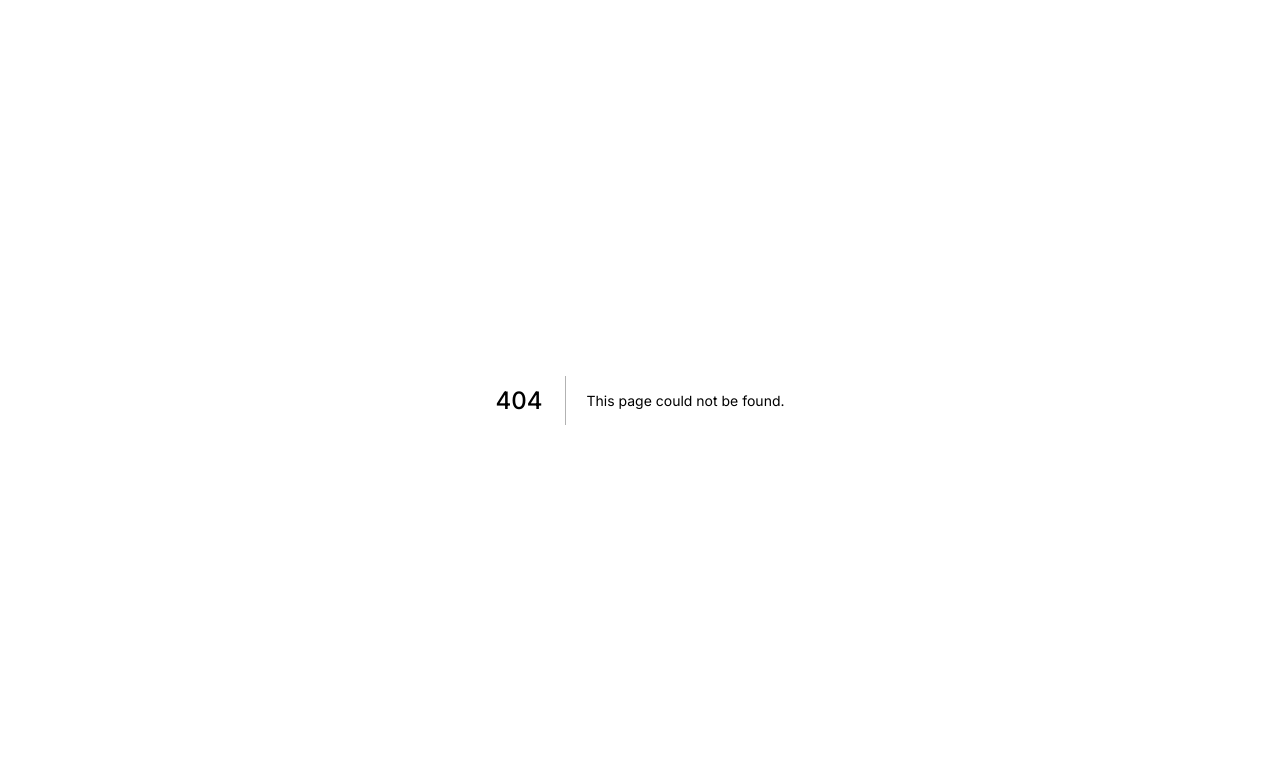
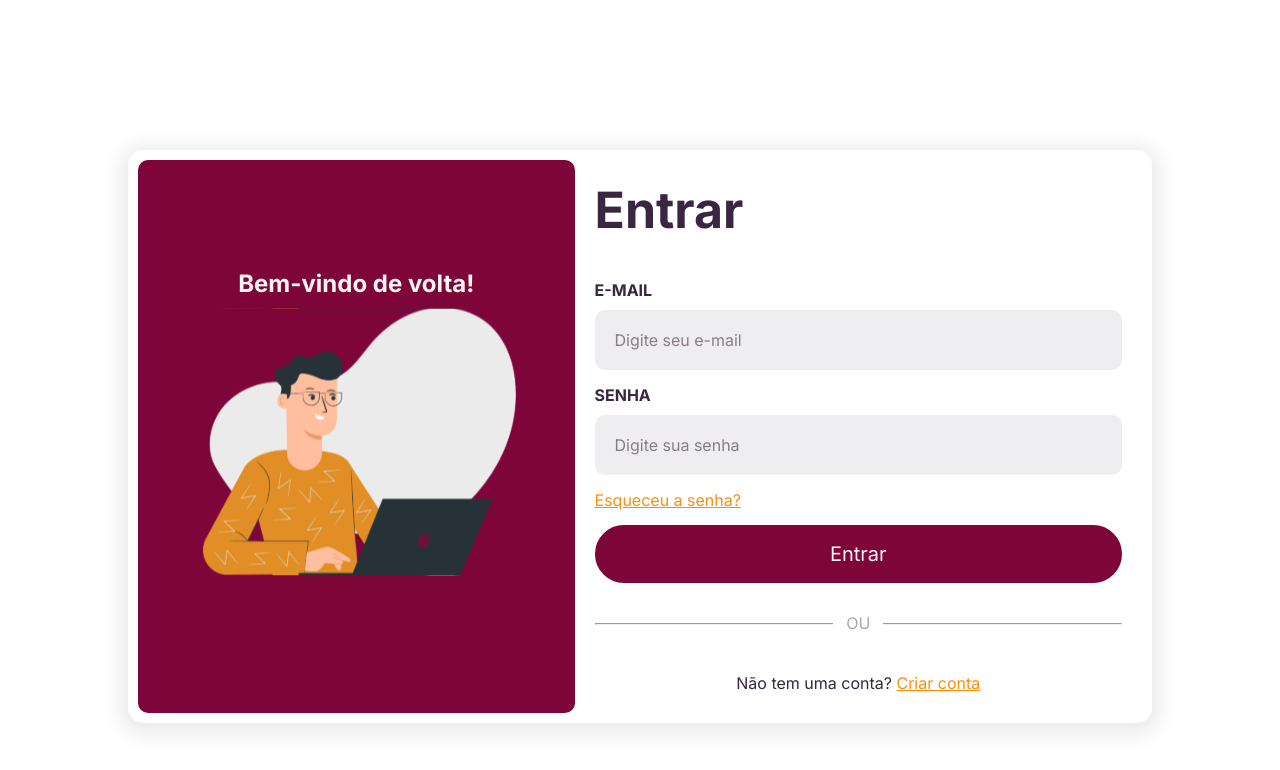
Before and after one commit to MPCGomes/logumrh, a Next.js app in the folder frontend-web/: page /login in a window 1280 px wide. Before the commit this address had no page. Shown: the top 770 px of the page. Built offline with nearby package versions, Linux system fonts and the light colour scheme.

Commit message:
feat: login page

```diff
--- /dev/null
+++ b/frontend-web/app/login/page.module.scss
@@ -0,0 +1,76 @@
+@import '../../styles/variables';
+
+.login{
+  padding: 150px 0;
+}
+
+.loginContainer{
+  margin: auto;
+  max-width: 1024px;
+  width: 100%;
+  box-shadow: 0 4px 20px 8px rgba(0, 0, 0, 0.082) ;
+  padding: 10px;
+  border-radius: 15px;
+
+  @media (min-width: 1024px) {
+    display: grid;
+    grid-template-columns: 1fr 1.3fr;
+  }
+}
+
+.leftSide{
+  display: none;
+
+  @media (min-width: 1024px) {
+    display: block;
+    background-color: var(--primary-color);
+    border-radius: 10px;
+    text-align: center;
+
+    p{
+      color: var(--background-color);
+      font-weight: bold;
+      font-size: $fs-500;
+      margin-top: 25%;
+      margin-bottom: 10px;
+    }
+  }
+}
+
+.rightSide{
+  color: var(--text-color);
+  display: flex;
+  flex-direction: column;
+  gap: 40px;
+  padding: 20px;
+
+  h3{
+    font-size: $fs-800;
+  }
+
+  p{
+    text-align: center;
+  }
+}
+
+.inputContainer{
+  display: flex;
+  flex-direction: column;
+  gap: 15px;
+}
+
+.link{
+  color: var(--accent-color);
+  text-decoration: underline;
+}
+
+.orLine{
+  p{
+    margin-top: -12px;
+    color: #A9A9A9;
+    width: 50px;
+    margin-left: auto;
+    margin-right: auto;
+    background-color: white;
+  }
+}
--- /dev/null
+++ b/frontend-web/app/login/page.tsx
@@ -0,0 +1,60 @@
+import React from 'react'
+import Input from '@/components/Input/Input'
+import Link from 'next/link'
+import styles from './page.module.scss'
+import ButtonPrimary from '@/components/ButtonPrimary/ButtonPrimary'
+
+const page = () => {
+  return (
+    <div>
+      <section className={styles.login}>
+        <div className={styles.loginContainer}>
+          <div className={styles.leftSide}>
+            <p>Bem-vindo de volta!</p>
+            <img
+              src="./login.svg"
+              alt=""
+            />
+          </div>
+          <div className={styles.rightSide}>
+            <h3>Entrar</h3>
+            <div className={styles.inputContainer}>
+              <Input
+                label={'E-Mail'}
+                placeholder={'Digite seu e-mail'}
+                type={'text'}
+              />
+              <Input
+                label={'Senha'}
+                placeholder={'Digite sua senha'}
+                type={'password'}
+              />
+              <Link
+                className={styles.link}
+                href={''}
+              >
+                Esqueceu a senha?
+              </Link>
+              <ButtonPrimary
+                text={'Entrar'}
+              />
+            </div>
+            <div className={styles.orLine}>
+              <hr />
+              <p>OU</p>
+            </div>
+            <p>Não tem uma conta? <Link
+                className={styles.link}
+                href={''}
+              >
+                Criar conta
+              </Link>
+            </p>
+          </div>
+        </div>
+      </section>
+    </div>
+  )
+}
+
+export default page
--- a/frontend-web/app/page.tsx
+++ b/frontend-web/app/page.tsx
@@ -5,12 +5,11 @@ import Footer from "@/components/Footer/Footer";
 import Navbar from "@/components/Navbar/Navbar";
 import VacancyCard from '@/components/VacancyCard/VacancyCard';
 import Link from 'next/link';
+import CTA from '@/components/CTA/CTA';
 import { IoMail } from "react-icons/io5";
 import { IoLogoWhatsapp } from "react-icons/io";
 import { FaLinkedin } from "react-icons/fa6";
-
 import { GoArrowDown } from "react-icons/go";
-import CTA from '@/components/CTA/CTA';
 
 const Home = () => {
   return (
--- a/frontend-web/components/ContactCard/ContactCard.tsx
+++ b/frontend-web/components/ContactCard/ContactCard.tsx
@@ -8,7 +8,6 @@ interface ContactCardProps {
   contact: string;
   link: string;
 }
-
 
 const ContactCard: React.FC<ContactCardProps> = ({icon, title, contact, link }) => {
   return (
--- /dev/null
+++ b/frontend-web/components/Input/Input.module.scss
@@ -0,0 +1,31 @@
+@import '../../styles/variables';
+
+.input{
+  display: flex;
+  flex-direction: column;
+  color: var(--text-color);
+  gap: 10px;
+
+  label{
+    text-transform: uppercase;
+    font-size: $fs-300;
+    font-weight: bold;
+  }
+
+  input{
+    padding: 20px;
+    font-size: $fs-300;
+    border-radius: 10px;
+    border: none;
+    background-color: #3a264015;
+    color: var(--text-color);
+  }
+
+  input::placeholder{
+    color: #3a264090;
+  }
+
+  input:focus{
+    outline: 2px solid var(--text-color);
+  }
+}
--- /dev/null
+++ b/frontend-web/components/Input/Input.tsx
@@ -0,0 +1,24 @@
+import React from 'react'
+import styles from './Input.module.scss'
+
+interface InputProps {
+  label: string;
+  placeholder: string;
+  type: string;
+}
+
+const Input: React.FC<InputProps> = ({label, placeholder, type }) => {
+  return (
+    <div className={styles.input}>
+      <label
+      htmlFor="">
+        {label}
+      </label>
+      <input
+      type={type}
+      placeholder={placeholder}/>
+    </div>
+  )
+}
+
+export default Input
--- a/frontend-web/styles/globals.scss
+++ b/frontend-web/styles/globals.scss
@@ -8,6 +8,10 @@
   font-family: "Inter", sans-serif;
   text-decoration: none;
   list-style: none;
+}
+
+html{
+  scroll-behavior: smooth;
 }
 
 :root {
```
Also changed, not shown: frontend-web/public/login.svg (added).
